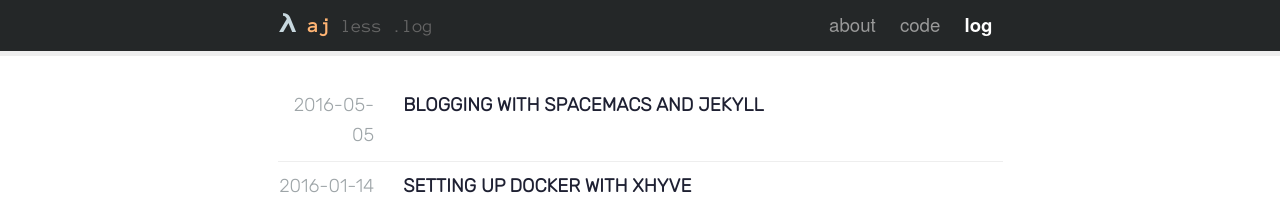
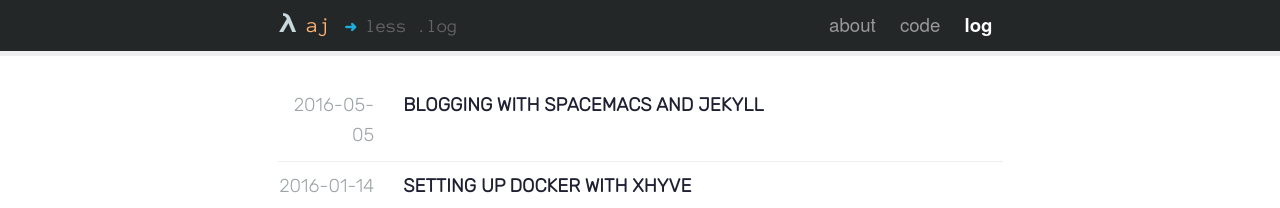
Before and after one commit to 0x414A/0x414a.github.io, a Jekyll site: the page built from index.md, in a window 1280 px wide. Shown: the top 208 px of the page. Built offline with Jekyll 4.4.1, drawn with Linux system fonts in a browser that asks for light colours; nearby versions of some CDN libraries.

Commit message:
Give the header some TLC.

```diff
--- a/_includes/header.html
+++ b/_includes/header.html
@@ -3,8 +3,9 @@
   <div class="row">
     <div class="one-half column site-title">
       <a class="header-site-link" href="{{ site.baseurl }}">
-        <span class="header-site-logo">&lambda;</span>
+        <span class="header-site-lambda">&lambda;</span>
         <span class="header-site-title">aj</span>
+        <span class="header-site-extra">&#10140;</span>
       </a>
       <p class="header-site-tagline">
         {% case page.display_type %}
--- a/assets/stylesheets/header.css
+++ b/assets/stylesheets/header.css
@@ -9,20 +9,25 @@
   text-decoration: none;
 }
 
+.header-site-title, .header-site-extra {
+  padding: 0 5px;
+}
+
+.header-site-lambda, .header-site-extra {
+  font-weight: bold;
+}
+
+.header-site-lambda {
+  display: inline;
+  color: #c8d8df;
+  font-size: 20pt;
+}
+
 .header-site-title {
   color: #ffb473;
   display: inline;
   font-size: 16pt;
-  font-weight: bold;
   font-family: 'Anonymous Pro', sans-serif;
-  padding: 0 6px;
-}
-
-.header-site-logo {
-  font-weight: bold;
-  display: inline;
-  color: #c8d8df;
-  font-size: 20pt;
 }
 
 .header-site-tagline {
```
